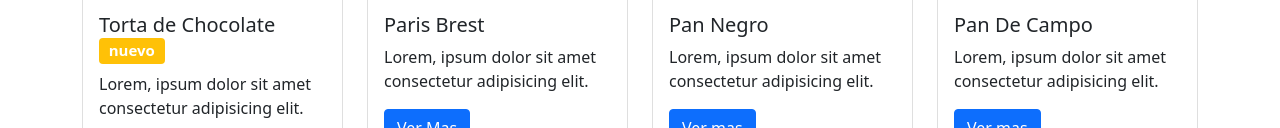
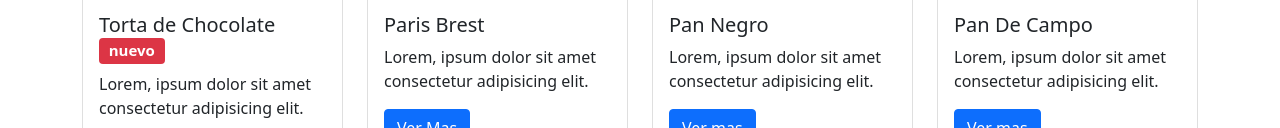
Before and after one commit to Bautistajapaze00/panaderia-cocu, a plain HTML site: page pages/productos.html in a window 1280 px wide. Shown: the part 437-565 px from the top of the page. Drawn offline with Linux system fonts and the light colour scheme.

Commit message:
cambio color de badge

```diff
--- a/pages/productos.html
+++ b/pages/productos.html
@@ -65,7 +65,7 @@
                 alt="torta choclate"
               />
               <div class="card-body">
-                <h5 class="card-tittle">Torta de Chocolate <span class="badge bg-warning">nuevo</span></h5>
+                <h5 class="card-tittle">Torta de Chocolate <span class="badge bg-danger">nuevo</span></h5>
                 <p class="card-text">
                   Lorem, ipsum dolor sit amet consectetur adipisicing elit.
                 </p>
```
